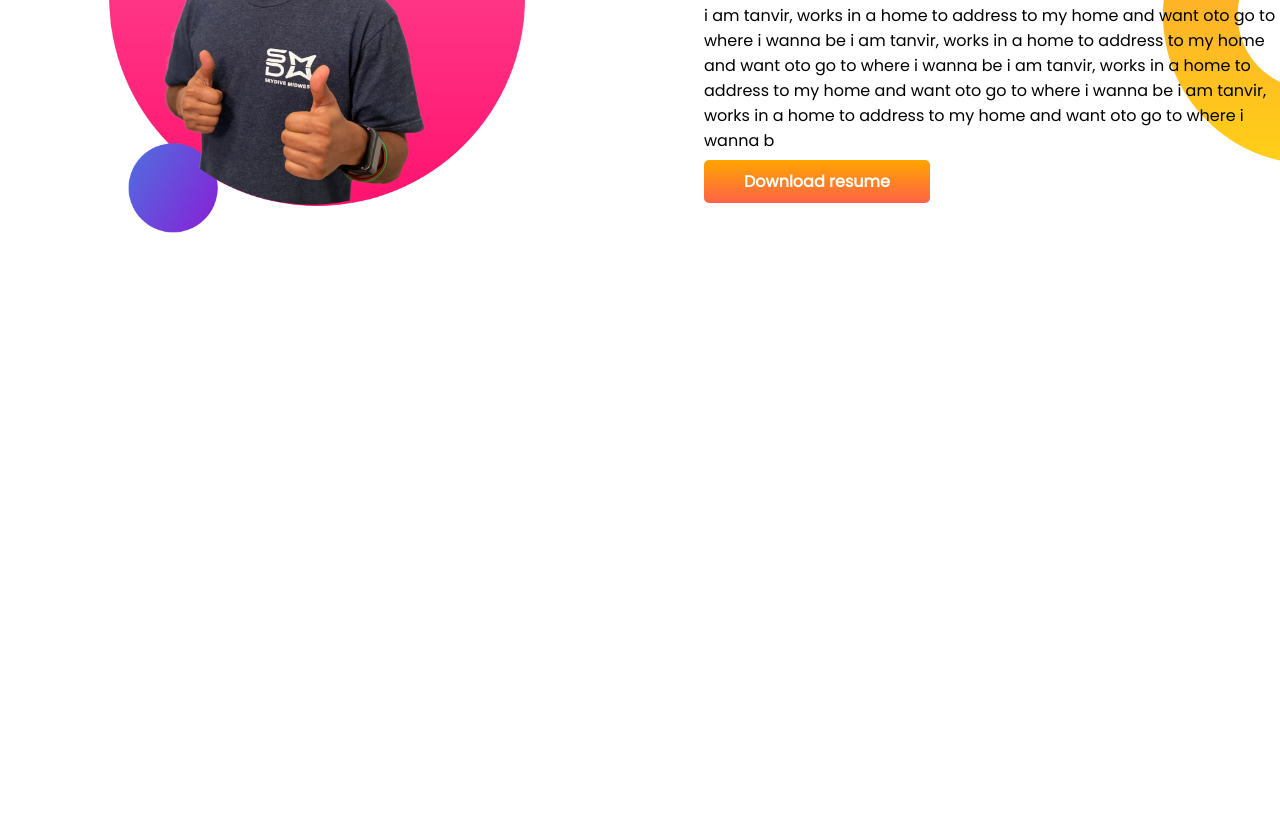
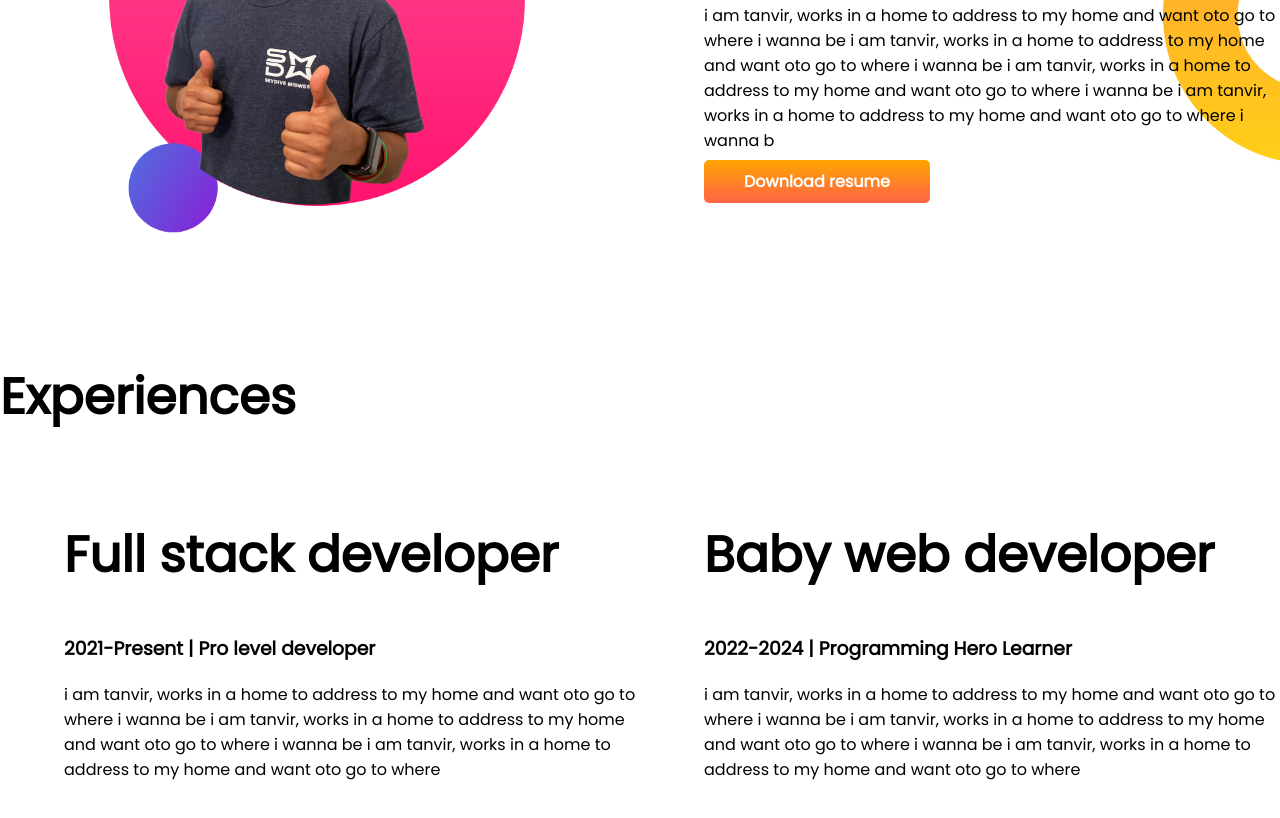
Before and after one commit to tanvir122/developer-portfolio, a plain HTML site: page index.html in a window 1280 px wide. Shown: the part 843-1661 px from the top of the page. Before the commit the page ends 1203 px from the top, so only its background shows below. Drawn offline with Linux system fonts and the light colour scheme.

Commit message:
last section added

```diff
--- a/index.html
+++ b/index.html
@@ -11,7 +11,7 @@
     <link rel="stylesheet" href="style.css">
 </head>
 <body>
-   <section class="top-banner">
+   <section class="top-banner flexible-container" >
     <div class="half-width">
         <h1>Welcome To</h1>
     <h1> <span class="orange-color">Peter Parker</span>  World!</h1>
@@ -23,7 +23,7 @@
         <img src="images/jhankar.png" alt="jhankar mahbub picture">
     </div>
    </section>
-   <section class="dream-big">
+   <section class="dream-big flexible-container">
        <div class="half-width">
            <img src="images/jhankar2.png" alt="">
        </div>
@@ -35,6 +35,23 @@
        </div>
 
    </section>
+   <section class="experience-area">
+       <h1>Experiences</h1>
+
+       <div class="flexible-container">
+        <div class="half-width">
+            <h1>Full stack developer</h1>
+            <h3>2021-Present | Pro level developer</h3>
+            <p>i am tanvir, works in a home to address to my home and want oto go to where i wanna be i am tanvir, works in a home to address to my home and want oto go to where i wanna be i am tanvir, works in a home to address to my home and want oto go to where</p>
+        </div>
+        <div class="half-width">
+            <h1>Baby web developer</h1>
+            <h3>2022-2024 | Programming Hero Learner</h3>
+            <p>i am tanvir, works in a home to address to my home and want oto go to where i wanna be i am tanvir, works in a home to address to my home and want oto go to where i wanna be i am tanvir, works in a home to address to my home and want oto go to where</p>
+        </div>
+       </div>
+
+   </section>
 
 </body>
 </html>
--- a/style.css
+++ b/style.css
@@ -9,7 +9,7 @@ h1{
 .orange-color{
     color: orange;
 }
-section{
+.flexible-container{
     display: flex;
     margin-bottom: 120px; }
 .half-width{
```
